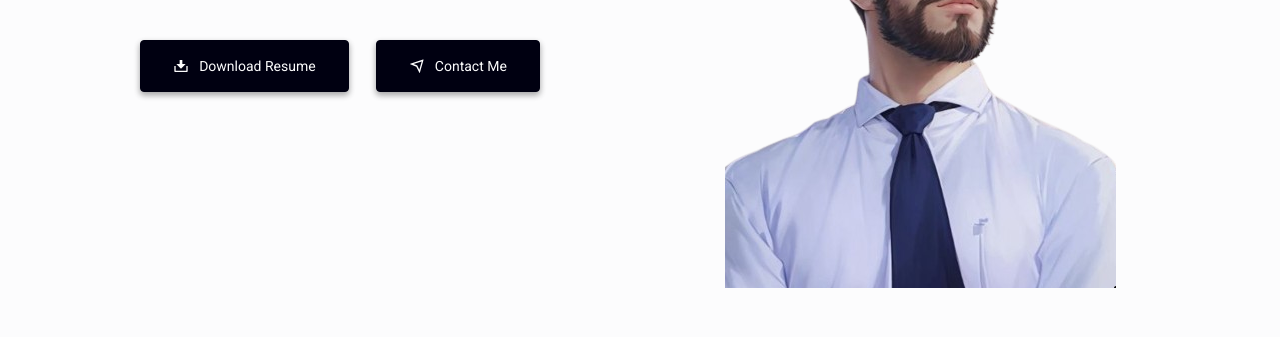
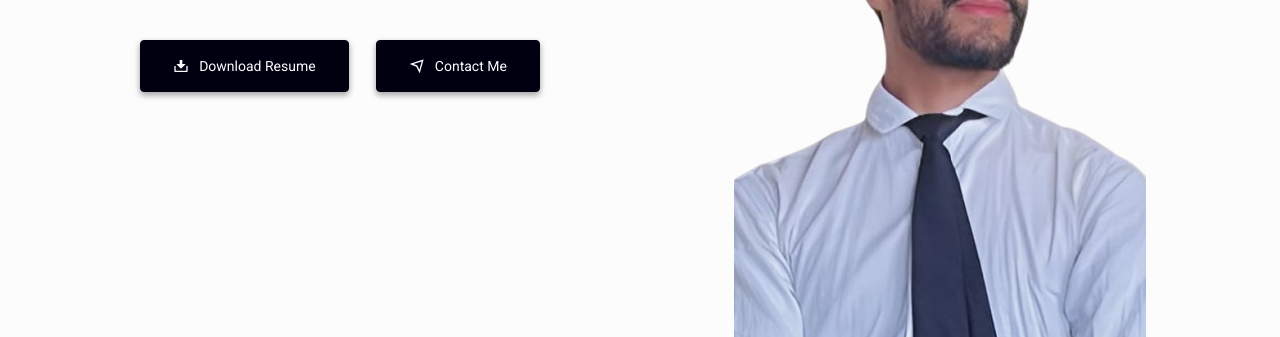
Before and after one commit to JunaidHassan19/.com, a plain HTML site: page index.html in a window 1280 px wide. Shown: the part 422-759 px from the top of the page. Drawn offline with nearby package versions, Linux system fonts and the light colour scheme; a script that the page names is missing; a web font is replaced by a local one.

Commit message:
Update index.html
homeimg(a) update

```diff
--- a/index.html
+++ b/index.html
@@ -190,7 +190,7 @@
 
                         <div>
                             <div class="banner__img">
-                                <img src="svg/homeimg2.png" alt="web developer image home page">
+                                <img src="svg/homeimg(a).png" alt="web developer image home page">
                             </div>
                         </div>
 
```
